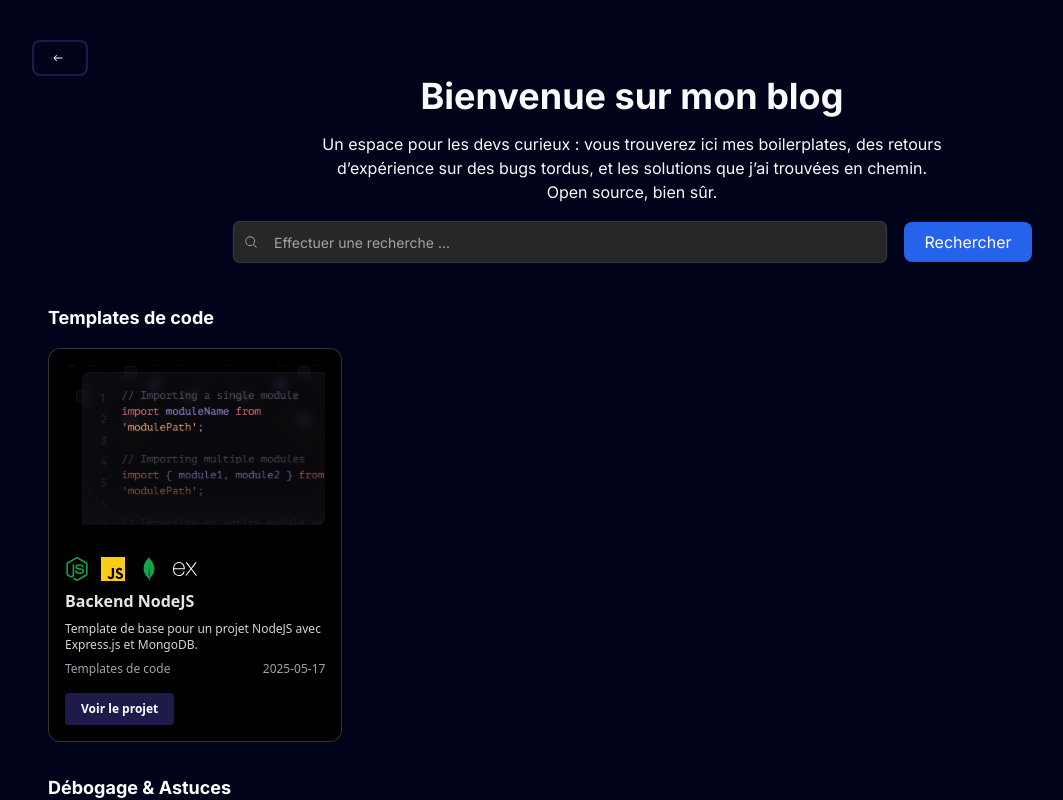
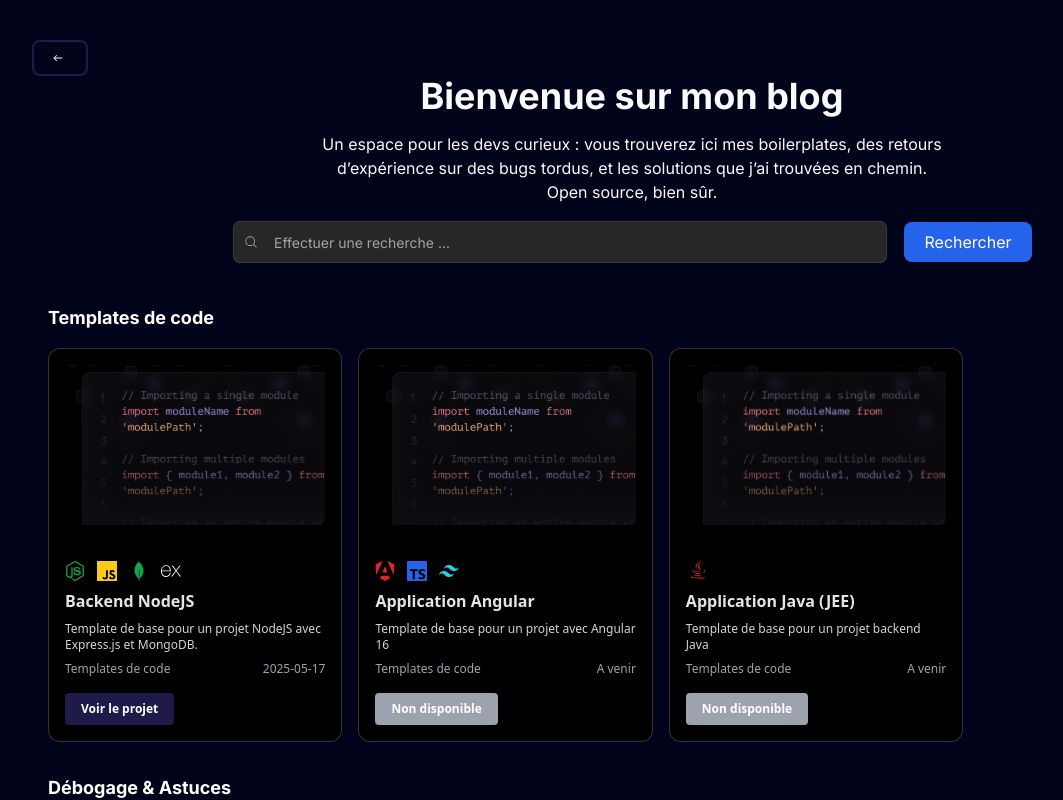
Before and after one commit to ChainerKOMISSA/Portfolio, a Next.js app in the folder portfolio/: page /blog in a window 1280 px wide. Shown: the top 800 px of the page, without its empty margins (8-1071 px from the left). Built offline with nearby package versions, Linux system fonts and the light colour scheme.

Commit message:
Article Test unitaires Bruno en cours

```diff
--- a/portfolio/app/blog/ui/Card.tsx
+++ b/portfolio/app/blog/ui/Card.tsx
@@ -1,6 +1,9 @@
 "use client";
 import { cn } from "@/lib/utils";
-import {SiReact, SiTypescript, SiJavascript, SiNodedotjs, SiTailwindcss, SiNextdotjs, SiPython, SiMongodb, SiExpress } from "react-icons/si";
+import {SiReact, SiTypescript, SiJavascript, SiNodedotjs, SiTailwindcss, SiNextdotjs, SiPython,
+    SiMongodb, SiExpress, SiAngular } from "react-icons/si";
+import { BiLogoJava } from "react-icons/bi";
+
 
 
 type CardDemoProps = {
@@ -14,15 +17,17 @@ type CardDemoProps = {
 };
 
 const techIcons: Record<string, JSX.Element> = {
-    react: <SiReact className="text-blue-400 w-6 h-6" />,
-    typescript: <SiTypescript className="text-blue-600 w-6 h-6" />,
-    javascript: <SiJavascript className="text-yellow-400 w-6 h-6" />,
-    nodejs: <SiNodedotjs className="text-green-600 w-6 h-6" />,
-    tailwindcss: <SiTailwindcss className="text-cyan-400 w-6 h-6" />,
-    nextjs: <SiNextdotjs className="text-gray-900 w-6 h-6" />,
-    python: <SiPython className="text-yellow-600 w-6 h-6" />,
-    mongodb: <SiMongodb className="text-green-600 w-6 h-6" />,
-    express: <SiExpress className="text-white w-6 h-6" />,
+    react: <SiReact className="text-blue-400 w-5 h-5" />,
+    typescript: <SiTypescript className="text-blue-600 w-5 h-5" />,
+    javascript: <SiJavascript className="text-yellow-400 w-5 h-5" />,
+    nodejs: <SiNodedotjs className="text-green-600 w-5 h-5" />,
+    tailwindcss: <SiTailwindcss className="text-cyan-400 w-5 h-5" />,
+    nextjs: <SiNextdotjs className="text-gray-900 w-5 h-5" />,
+    python: <SiPython className="text-yellow-600 w-5 h-5" />,
+    mongodb: <SiMongodb className="text-green-600 w-5 h-5" />,
+    express: <SiExpress className="text-white w-5 h-5" />,
+    angular: <SiAngular className="text-red-600 w-5 h-5" />,
+    java: <BiLogoJava className="text-red-600 w-6 h-6" />,
 };
 
 export const BentoGridItem = ({
--- a/portfolio/app/blog/ui/HeroSectionTestUniBruno.tsx
+++ b/portfolio/app/blog/ui/HeroSectionTestUniBruno.tsx
@@ -1,8 +1,7 @@
 "use client";
-
-import { motion } from "motion/react";
 import Link from "next/link";
 import { useEffect, useState } from "react";
+import {SiBruno} from "react-icons/si";
 
 export function HeroSectionOne() {
     const [activeId, setActiveId] = useState(null);
@@ -109,20 +108,20 @@ export function HeroSectionOne() {
                 {/* Sidebar TOC */}
                 <aside className="hidden md:block w-64 ml-8 sticky top-20 h-fit">
                     <h3 className="text-lg font-semibold text-white mb-4">Sommaire</h3>
-                    <nav className="flex flex-col gap-2 text-sm text-gray-400">
-                        <Link href="#intro" className={activeId === "intro" ? "text-blue-400" : ""}>
+                    <nav className="flex flex-col gap-2 text-sm text-gray-400 ">
+                        <Link href="#intro" className={`hover:text-white ${activeId === "intro" ? "text-blue-400" : ""}`}>
                             1. Introduction
                         </Link>
-                        <Link href="#install" className={activeId === "install" ? "text-blue-400" : ""}>
+                        <Link href="#install" className={`hover:text-white ${activeId === "install" ? "text-blue-400" : ""}`}>
                             2. Installation de Bruno
                         </Link>
-                        <Link href="#writing-tests" className={activeId === "writing-tests" ? "text-blue-400" : ""}>
+                        <Link href="#writing-tests" className={`hover:text-white ${activeId === "writing-tests" ? "text-blue-400" : ""}`}>
                             3. Écriture de tests
                         </Link>
-                        <Link href="#good-practices" className={activeId === "good-practices" ? "text-blue-400" : ""}>
+                        <Link href="#good-practices" className={`hover:text-white ${activeId === "good-practices" ? "text-blue-400" : ""}`}>
                             4. Bonnes pratiques
                         </Link>
-                        <Link href="#conclusion" className={activeId === "conclusion" ? "text-blue-400" : ""}>
+                        <Link href="#conclusion" className={`hover:text-white ${activeId === "conclusion" ? "text-blue-400" : ""}`}>
                             Conclusion
                         </Link>
                     </nav>
--- a/portfolio/data/index.ts
+++ b/portfolio/data/index.ts
@@ -276,9 +276,30 @@ export const blogItems = [
     title: "Tests unitaires avec Bruno",
     desc: "Tutoriel expliquant pas à pas comment réaliser des tests unitaires avec Bruno.",
     img: "/b5.svg",
-    date: "2025-05-17",
+    date: "A venir",
     category: categories[3].name,
-    link : "/blog/tests-bruno",
+    link : "",
+    //link : "/blog/tests-bruno",
     technologies: [],
-  }
+  },
+  {
+    id: 3,
+    title: "Application Angular",
+    desc: "Template de base pour un projet avec Angular 16",
+    img: "/b5.svg",
+    date: "A venir",
+    category: categories[0].name,
+    link : "",
+    technologies: ["angular", "typescript", "tailwindcss"],
+  },
+  {
+    id: 4,
+    title: "Application Java (JEE)",
+    desc: "Template de base pour un projet backend Java",
+    img: "/b5.svg",
+    date: "A venir",
+    category: categories[0].name,
+    link : "",
+    technologies: ["java"],
+  },
 ]
```
